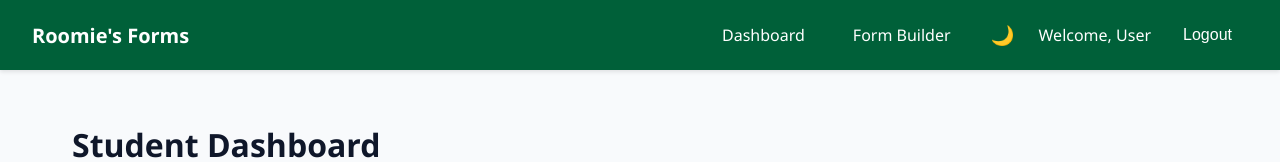
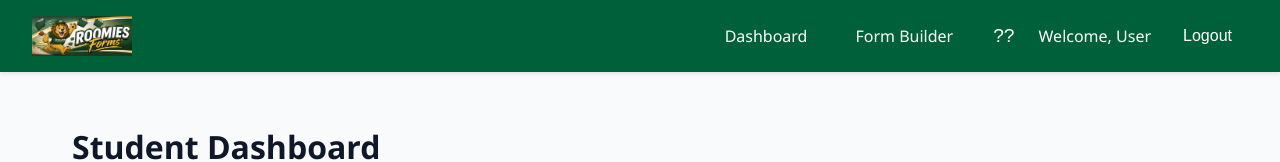
Before and after one commit to ElioraBrowning/RoomiesForms, a React (Vite) app in the folder Web/: page /dashboard in a window 1280 px wide. Shown: the top 162 px of the page. Built offline with nearby package versions, Linux system fonts and the light colour scheme; no server answers; sample sign-in values are in the browser's storage.

Commit message:
feat: replace navbar text with logo and link to dashboard

```diff
--- a/Web/src/components/Layout.tsx
+++ b/Web/src/components/Layout.tsx
@@ -33,13 +33,15 @@ export default function Layout() {
     <div className="layout-container">
       <header className="navbar">
         <div className="navbar-brand">
-          Roomie's Forms
+          <Link to="/dashboard" style={{ display: 'flex', alignItems: 'center', textDecoration: 'none' }}>
+            <img src="/logo.png" alt="Roomie's Forms" style={{ height: '40px', width: 'auto' }} />
+          </Link>
         </div>
         <nav className="navbar-nav">
           <Link to="/dashboard">Dashboard</Link>
           <Link to="/forms/builder">Form Builder</Link>
           <button onClick={toggleTheme} title="Toggle Theme" style={{ padding: '0.25rem 0.5rem', fontSize: '1.2rem' }}>
-            {theme === 'light' ? '🌙' : '☀️'}
+            {theme === 'light' ? '??' : '??'}
           </button>
           <span>Welcome, {user?.fullName || 'User'}</span>
           <button onClick={handleLogout}>Logout</button>
```
Also changed, not shown: Web/public/logo.png (added).
